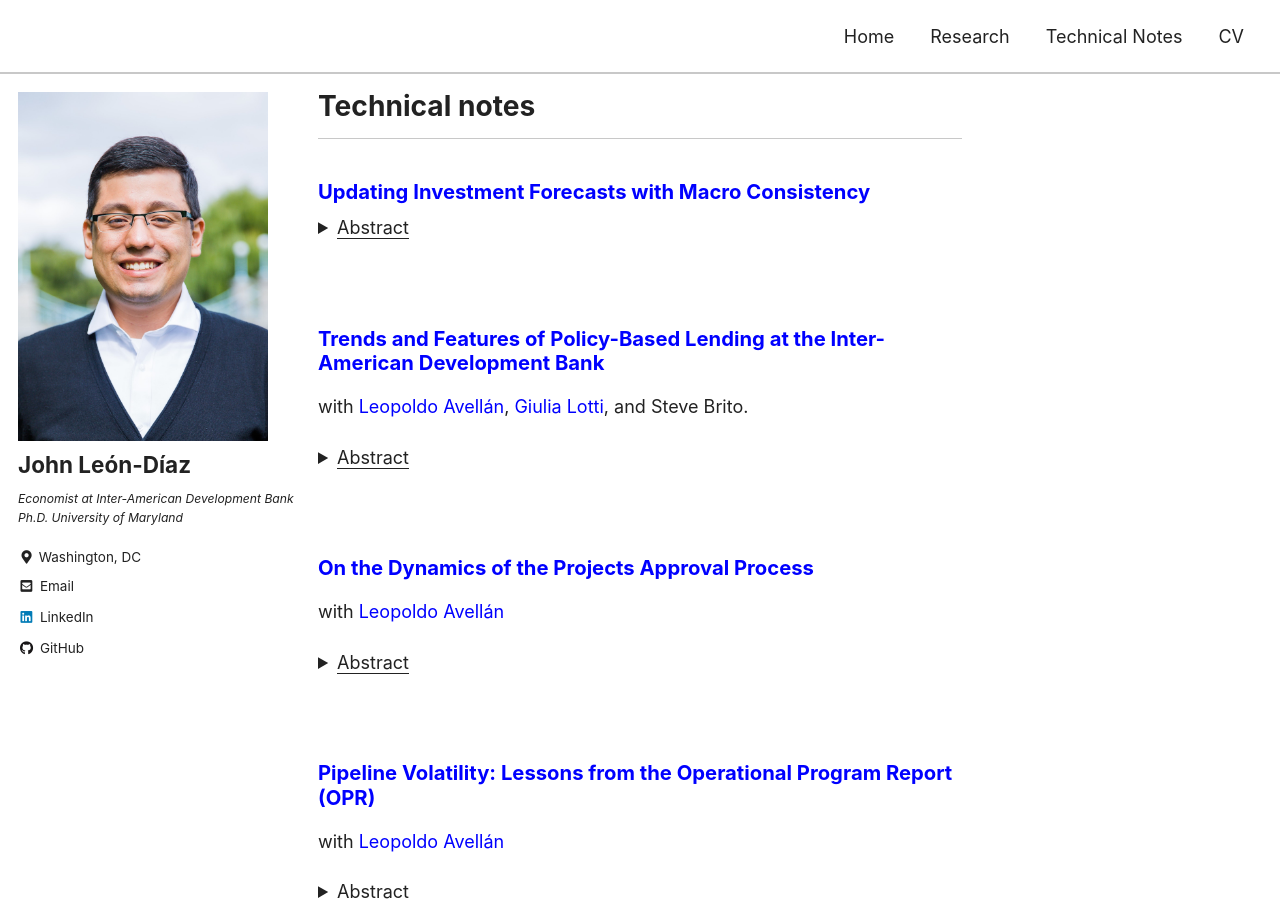
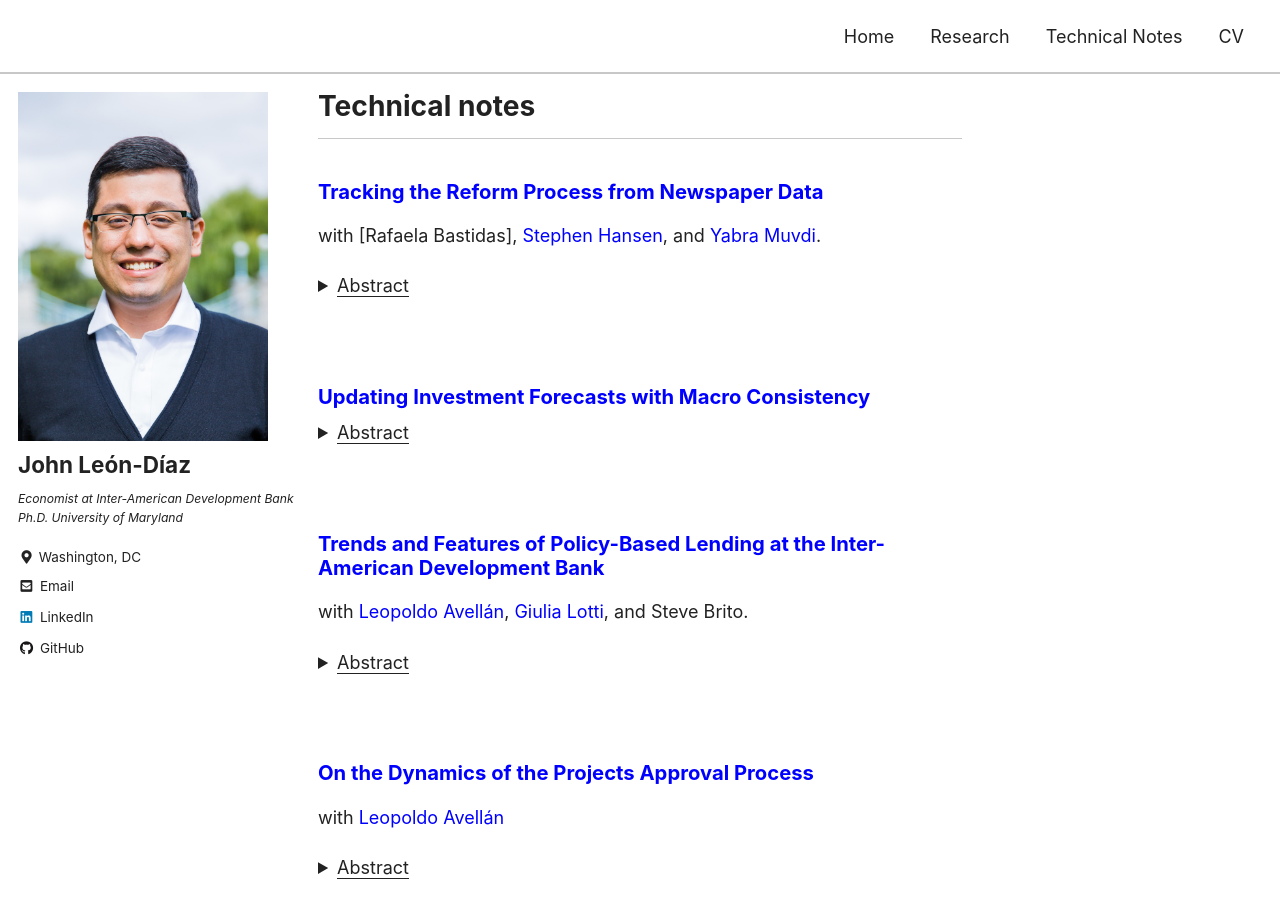
Before and after one commit to jleondia/jleondia.github.io, a Jekyll site: the page built from _pages/technical_notes.md, in a window 1280 px wide and 900 px high. Built offline with Jekyll 4.4.1, drawn with Linux system fonts in a browser that asks for light colours; cached includes are drawn as plain includes.

Commit message:
Update technical_notes.md
New TN

```diff
--- a/_pages/technical_notes.md
+++ b/_pages/technical_notes.md
@@ -7,6 +7,15 @@ comments: false
 ---
 
 ***
+
+### [Tracking the Reform Process from Newspaper Data](https://publications.iadb.org/en/tracking-reform-process-newspaper-data)
+with [Rafaela Bastidas], [Stephen Hansen](https://sekhansen.github.io/), and [Yabra Muvdi](https://yabramuvdi.github.io/).
+
+<details>
+    <summary><u>Abstract</u></summary><p>
+ Countries often undertake structural reforms to boost productivity, reduce inequality, and improve public sector efficiency, yet there is limited data on the reform process to evaluate these efforts. We examine the extent to which large language models (LLMs) applied to media articles can fill this evidence gap, using a case study from Colombia. We find that suitably prompted LLMs produce output that aligns with human reading. The output reveals extensive coverage of the debate and discussion that precedes reform adoption or rejection, and can be used to track the evolution of specific reforms. We conclude that our methodology, once expanded, could produce a uniquely valuable dataset.
+</p>
+</details> <br>
 
 ### [Updating Investment Forecasts with Macro Consistency](https://publications.iadb.org/en/updating-investment-forecasts-macro-consistency)
 
```
